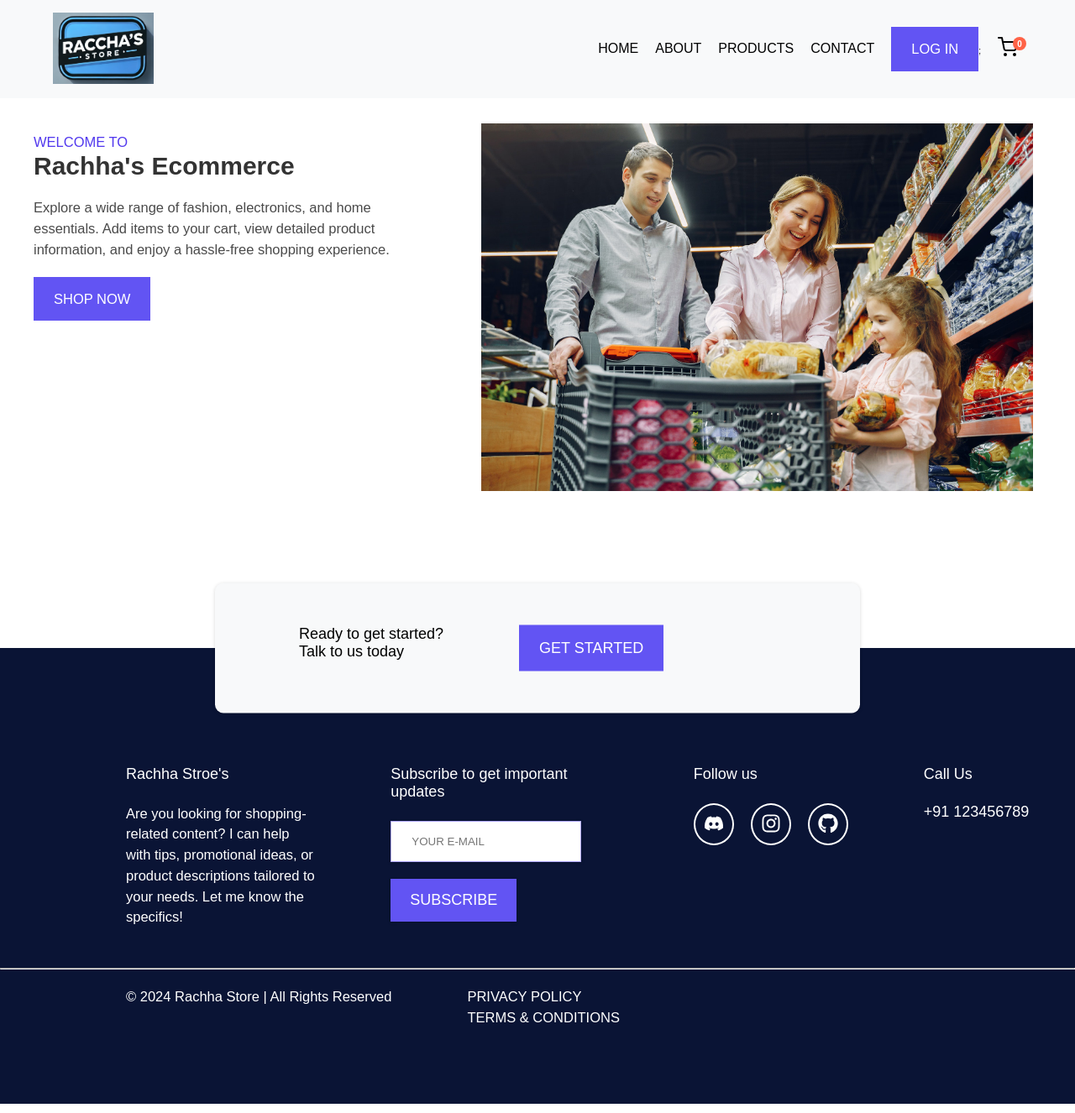
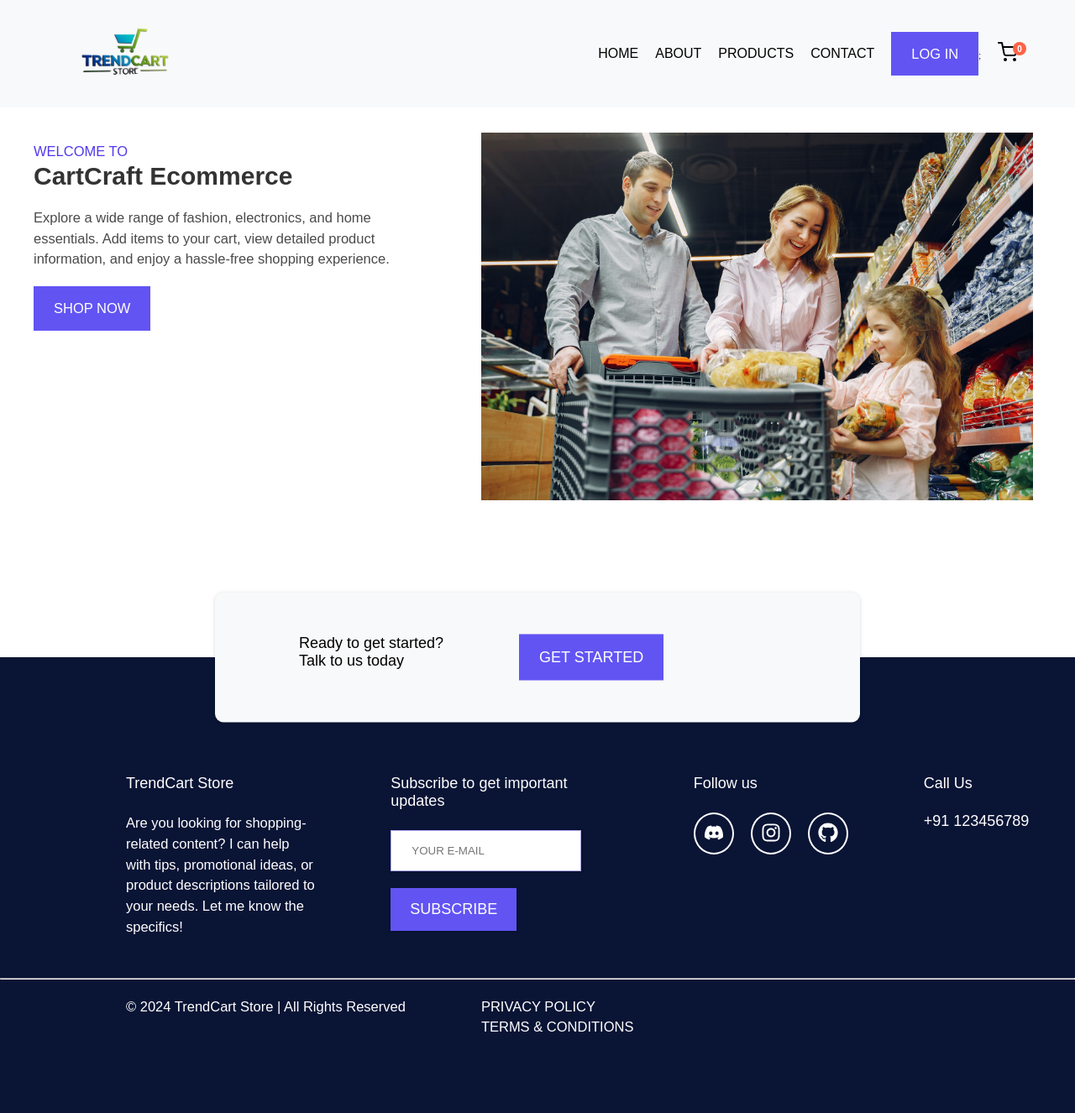
Before and after one commit to rachhanari/CartCraft-Ecommerce, a React (Create React App) app: page /about in a window 1280 px wide. Shown: the whole page at 84% size. Built offline with nearby package versions, Linux system fonts and the light colour scheme; no server answers.

Commit message:
logo changes

```diff
--- a/src/About.js
+++ b/src/About.js
@@ -6,7 +6,7 @@ const About = () => {
   const {myName} = useProductContext();
 
   const data ={
-    name: "Rachha's Ecommerce",
+    name: "CartCraft Ecommerce",
   };
   return (
     <>
--- a/src/Home.js
+++ b/src/Home.js
@@ -8,7 +8,7 @@ import FeaturesProducts from './components/FeaturesProducts';
 const Home = () => {
 
   const data = {
-    name: "Rachha's Store"
+    name: "TrendCart Store"
   }
   return (
     <>
--- a/src/components/Footer.js
+++ b/src/components/Footer.js
@@ -24,7 +24,7 @@ const Footer = () => {
       <footer>
         <div className="grid grid-four-column">
           <div className="footer-about">
-            <h3>Rachha Stroe's</h3>
+            <h3>TrendCart Store</h3>
             <p>Are you looking for shopping-related content? I can help with tips, promotional ideas, or product descriptions tailored to your needs. Let me know the specifics!</p>
           </div>
 
@@ -69,7 +69,7 @@ const Footer = () => {
         <div className="footer-bottom--section">
         <hr />
           <div className="container grid grid-two-column">
-            <p>© {new Date().getFullYear()} Rachha Store | All Rights Reserved</p>
+            <p>© {new Date().getFullYear()} TrendCart Store | All Rights Reserved</p>
             <div>
               <p>PRIVACY POLICY</p>
               <p>TERMS & CONDITIONS</p>
--- a/src/components/Header.js
+++ b/src/components/Header.js
@@ -6,7 +6,7 @@ const Header = () => {
   return (
     <MainHeader>
         <NavLink to="/">
-           <img src='./images/logo.png' alt='My logo'/>
+           <img src='./images/logo.png' alt='my logo' />
         </NavLink>
         <Navbar/>
     </MainHeader>
@@ -24,7 +24,7 @@ position: relative;
 img{
 
 object-fit: contain;
-width: 150px;
+width: 200px;
 padding: 15px
 }
 `;
```
Also changed, not shown: public/images/logo.png.
